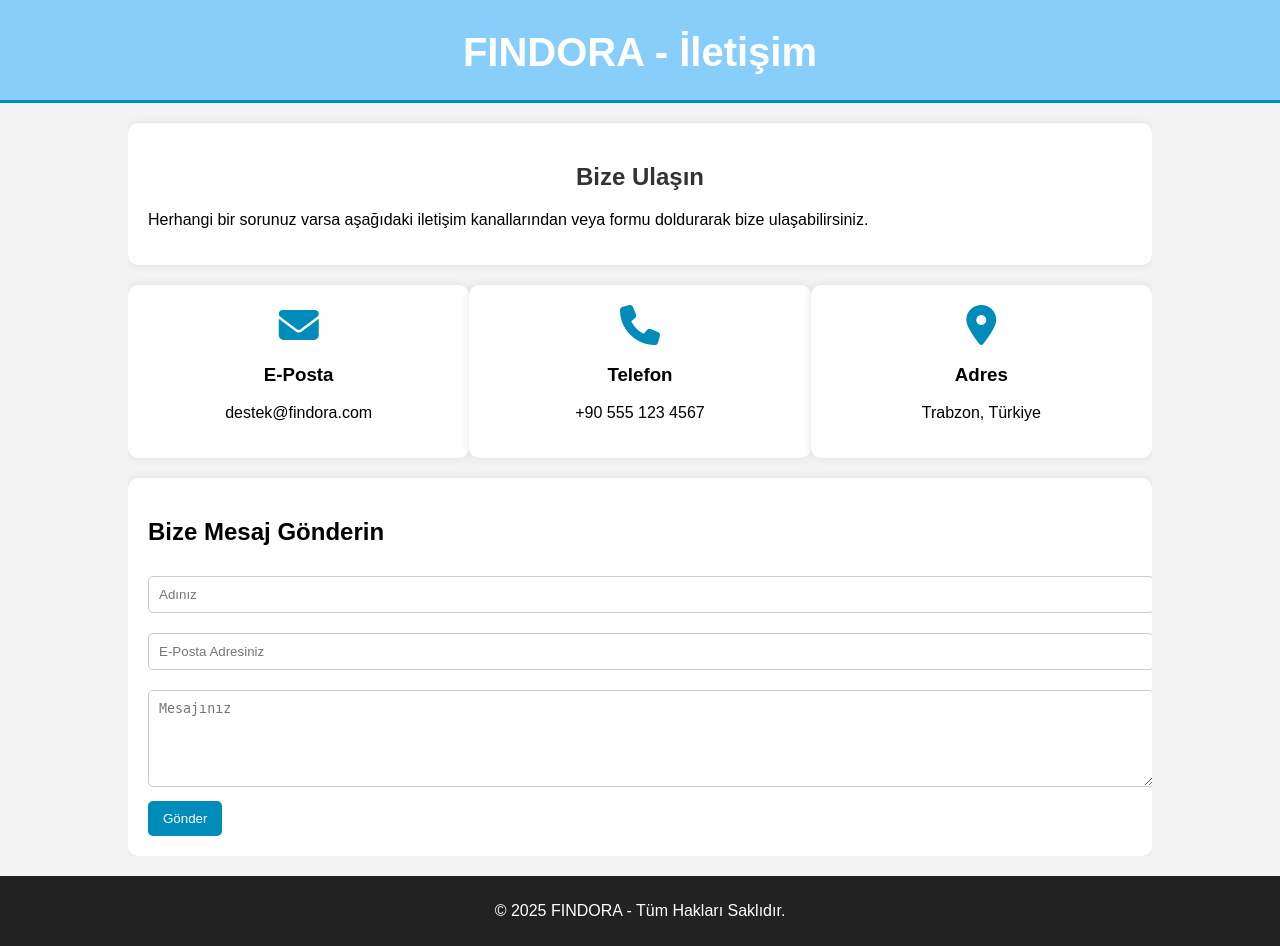
After one commit to Oflazgizem21/Findora, a Django app: template findora/templates/iletisim.html in a window 1280 px wide. The commit adds this page. Run offline with Django 5.2, Linux system fonts and the light colour scheme; the template is opened without the code that fills it, so the values that code supplies are empty; some libraries are stand-ins or nearby versions.

Commit message:
Hakkımızda ve iletişim sayfalarının html kodları eklendi. proje.css güncellendi.

```diff
--- /dev/null
+++ b/findora/templates/iletisim.html
@@ -0,0 +1,142 @@
+{% load static %}
+<!DOCTYPE html>
+<html lang="tr">
+<head>
+    <meta charset="UTF-8">
+    <meta name="viewport" content="width=device-width, initial-scale=1.0">
+    <title>İletişim - FINDORA</title>
+    <link rel="stylesheet" href="{% static 'css/styles.css' %}">
+    <script src="https://kit.fontawesome.com/a076d05399.js" crossorigin="anonymous"></script>
+    <style>
+        body {
+            font-family: Arial, sans-serif;
+            margin: 0;
+            padding: 0;
+            background-color: #f4f4f4;
+        }
+        .container {
+            width: 80%;
+            margin: auto;
+            overflow: hidden;
+        }
+        header {
+            background: #87CEFA;
+            color: white;
+            padding-top: 30px;
+            min-height: 70px;
+            border-bottom: #008cba 3px solid;
+            text-align: center;
+        }
+        header h1 {
+            margin: 0;
+            font-size: 2.5em;
+        }
+        .contact-section {
+            background: white;
+            padding: 20px;
+            margin-top: 20px;
+            box-shadow: 0px 0px 10px rgba(0, 0, 0, 0.1);
+            border-radius: 10px;
+        }
+        .contact-section h2 {
+            text-align: center;
+            color: #333;
+        }
+        .contact-details {
+            display: flex;
+            justify-content: space-around;
+            margin-top: 20px;
+        }
+        .contact-box {
+            background: white;
+            padding: 20px;
+            text-align: center;
+            width: 30%;
+            box-shadow: 0px 0px 10px rgba(0, 0, 0, 0.1);
+            border-radius: 10px;
+        }
+        .contact-box i {
+            font-size: 40px;
+            color: #008cba;
+        }
+        .contact-form {
+            margin-top: 20px;
+            background: white;
+            padding: 20px;
+            box-shadow: 0px 0px 10px rgba(0, 0, 0, 0.1);
+            border-radius: 10px;
+        }
+        .contact-form input, .contact-form textarea {
+            width: 100%;
+            padding: 10px;
+            margin: 10px 0;
+            border: 1px solid #ccc;
+            border-radius: 5px;
+        }
+        .contact-form button {
+            background: #008cba;
+            color: white;
+            padding: 10px 15px;
+            border: none;
+            cursor: pointer;
+            border-radius: 5px;
+        }
+        .contact-form button:hover {
+            background: #005f8a;
+        }
+        footer {
+            background: #222;
+            color: white;
+            text-align: center;
+            padding: 10px;
+            margin-top: 20px;
+        }
+    </style>
+</head>
+<body>
+
+    <header>
+        <h1>FINDORA - İletişim</h1>
+    </header>
+
+    <div class="container">
+        <div class="contact-section">
+            <h2>Bize Ulaşın</h2>
+            <p>Herhangi bir sorunuz varsa aşağıdaki iletişim kanallarından veya formu doldurarak bize ulaşabilirsiniz.</p>
+        </div>
+
+        <div class="contact-details">
+            <div class="contact-box">
+                <i class="fas fa-envelope"></i>
+                <h3>E-Posta</h3>
+                <p>destek@findora.com</p>
+            </div>
+            <div class="contact-box">
+                <i class="fas fa-phone"></i>
+                <h3>Telefon</h3>
+                <p>+90 555 123 4567</p>
+            </div>
+            <div class="contact-box">
+                <i class="fas fa-map-marker-alt"></i>
+                <h3>Adres</h3>
+                <p>Trabzon, Türkiye</p>
+            </div>
+        </div>
+
+        <div class="contact-form">
+            <h2>Bize Mesaj Gönderin</h2>
+            <form>
+                <input type="text" name="name" placeholder="Adınız" required>
+                <input type="email" name="email" placeholder="E-Posta Adresiniz" required>
+                <textarea name="message" rows="5" placeholder="Mesajınız" required></textarea>
+                <button type="submit">Gönder</button>
+            </form>
+        </div>
+    </div>
+
+    <footer>
+        <p>&copy; 2025 FINDORA - Tüm Hakları Saklıdır.</p>
+    </footer>
+
+</body>
+</html>
```
Also changed, not shown: findora/static/css/proje.css (+133 -0 lines), findora/templates/hakkimizda.html (added, +192 -0 lines).
